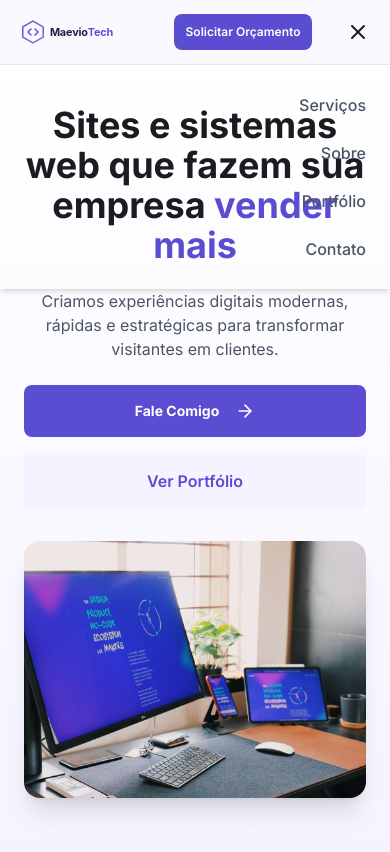
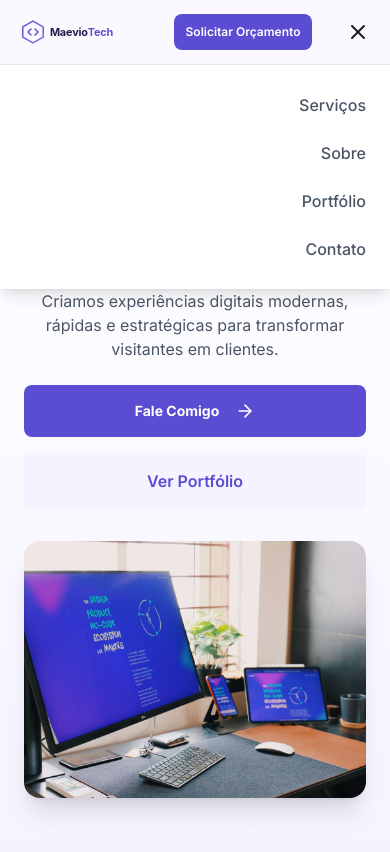
Before and after one commit to TaalesPorjanDev/projeto-maeviotech, a Next.js app: page / in a window 390 px wide. Both pictures are taken after a click on the element 357 px from the left and 32 px from the top of the page. Shown: the top 852 px of the page. Built offline with nearby package versions, Linux system fonts and the light colour scheme.

Commit message:
fix(HeaderMobile): Adjusted the mobile menu background, which had a bug preventing it from overlaying the mobile header.

```diff
--- a/src/components/mobile/HeaderMobile.tsx
+++ b/src/components/mobile/HeaderMobile.tsx
@@ -4,7 +4,7 @@ import Link from 'next/link';
 import { useState } from 'react';
 import { Menu } from 'lucide-react';
 import { X } from 'lucide-react';
-import { Button } from '@/components/ui/button';
+
 
 export function HeaderMobile() {
   const [isOpen, setIsOpen] = useState(false);
@@ -22,7 +22,7 @@ export function HeaderMobile() {
       </div>
 
       <div
-        className={`absolute top-16 left-0 right-0 z-50 md:hidden flex flex-col px-6 py-4 bg-background shadow-md border-t
+        className={`absolute top-16 left-0 right-0 z-50 md:hidden flex flex-col px-6 py-4 bg-white shadow-lg border-t
              border-gray-200
             transition-all duration-200 ease-in-out ${isOpen ? 'opacity-100 max-h-screen' : 'opacity-0 max-h-0 overflow-hidden'}`}
       >
```
